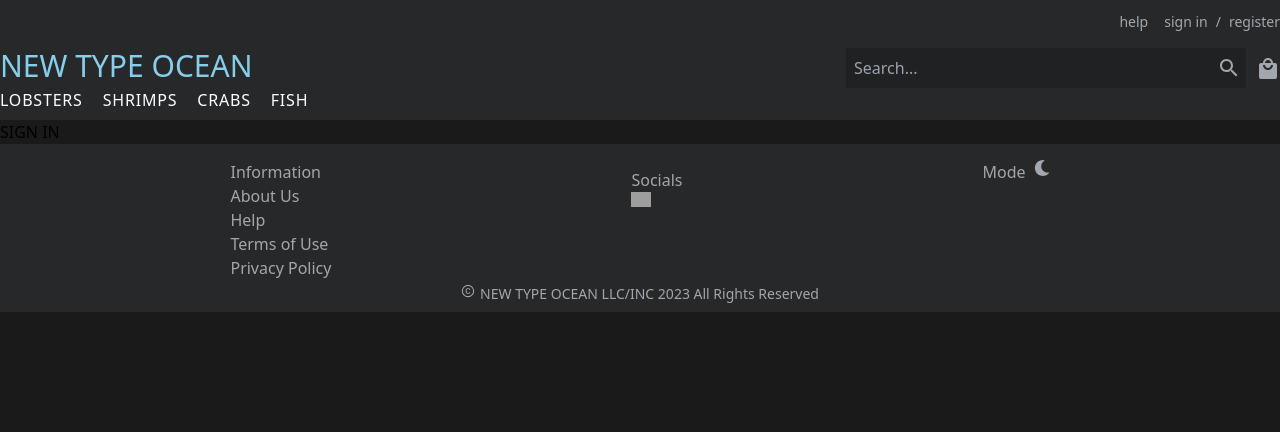
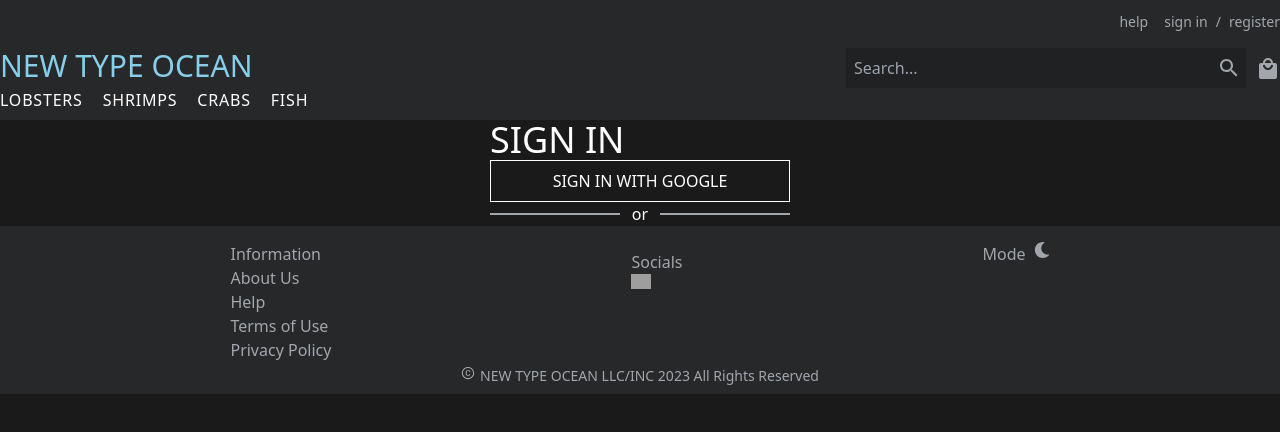
Before and after one commit to Requiem-of-Zero/gjallarhorn, a Next.js app: page /login in a window 1280 px wide. Shown: the top 432 px of the page. Built offline with nearby package versions, Linux system fonts and the light colour scheme; no server answers; grey boxes are pictures that could not be loaded; a web font is replaced by a local one.

Commit message:
UserAuth complete with firebase

```diff
--- a/src/components/Banner/Banner.js
+++ b/src/components/Banner/Banner.js
@@ -14,7 +14,7 @@ const Banner = ({banners}) => {
       }}
       id="banner-slider"
       aria-label="My Gundams"
-      className="max-w-contentContainer m0a"
+      className="max-w-contentContainer m0a cursor-pointer"
     >
       {banners.map((banner, i) => <Slide key={`banner-${i}`}{...banner}/>)}
     </Splide>
--- a/src/components/Header/Header.js
+++ b/src/components/Header/Header.js
@@ -1,24 +1,38 @@
+import { UserAuth } from "@/context/AuthContext";
 import LocalMallIcon from "@mui/icons-material/LocalMall";
 import SearchIcon from "@mui/icons-material/Search";
+import Link from "next/link";
 import { useSelector } from "react-redux";
-import Link from "next/link";
+import LoginSubheader from "./LoginSubheader";
 
 const Header = () => {
   const products = useSelector((state) => state.products);
+  const { user, logout } = UserAuth();
 
+  const handleSignOut = async () => {
+    try {
+      await logout();
+    } catch (error) {
+      console.log(error);
+    }
+  };
   return (
     <div className="sticky top-0 z-10 bg-grey h-12 flex justify-end flex-col items-center py-2 lgl:h-[120px] lgl:items-start">
       <div className="max-w-contentContainer m0a">
-        <div>
-          <ul className="flex justify-end text-[#A1A7AD] gap-2 text-sm h-9">
-            <li className="pr-2">help</li>
-            <Link href='/login'>sign in</Link>
-            <li>/</li>
-            <li>register</li>
-          </ul>
-        </div>
+        {user ? (
+          <div className="flex justify-end text-[#A1A7AD] gap-2 text-sm h-9">
+            <p className="pr-2 cursor-pointer">help</p>
+            <p onClick={handleSignOut} className="cursor-pointer">
+              logout
+            </p>
+          </div>
+        ) : (
+          <LoginSubheader />
+        )}
         <div className="navigation-title flex justify-between lgl:w-[1000px] xl:w-[1280px]">
-          <Link href='/' className="text-3xl text-blue">NEW TYPE OCEAN</Link>
+          <Link href="/" className="text-3xl text-blue">
+            NEW TYPE OCEAN
+          </Link>
           <div id="main-search" className="flex gap-[10px] items-center">
             <div className="relative">
               <input
@@ -28,9 +42,15 @@ const Header = () => {
               />
               <SearchIcon className="absolute right-[5px] top-[8px]" />
             </div>
-            <div className='relative'>
+            <div className="relative">
               <LocalMallIcon />
-              <span className={`absolute text-xs -top-1 left-4 w-5 h-5 rounded-full flex justify-center items-center ${products && products.length > 0 ? 'bg-blue' : '' }`}>{products.length > 0 ? products.length : '' }</span>
+              <span
+                className={`absolute text-xs -top-1 left-4 w-5 h-5 rounded-full flex justify-center items-center ${
+                  products && products.length > 0 ? "bg-blue" : ""
+                }`}
+              >
+                {products.length > 0 ? products.length : ""}
+              </span>
             </div>
           </div>
         </div>
--- /dev/null
+++ b/src/components/Header/LoginSubheader.js
@@ -0,0 +1,16 @@
+import Link from "next/link";
+
+const LoginSubheader = () => {
+  return (
+    <div>
+      <ul className="flex justify-end text-[#A1A7AD] gap-2 text-sm h-9">
+        <li className="pr-2">help</li>
+        <Link href="/login">sign in</Link>
+        <li>/</li>
+        <li>register</li>
+      </ul>
+    </div>
+  );
+}
+
+export default LoginSubheader
--- /dev/null
+++ b/src/context/AuthContext.js
@@ -0,0 +1,59 @@
+import { auth } from "@/firebase.config";
+import {
+  GoogleAuthProvider,
+  onAuthStateChanged,
+  signInWithPopup,
+  signInWithRedirect,
+  signOut,
+} from "firebase/auth";
+import { createContext, useContext, useEffect, useState } from "react";
+
+const AuthContext = createContext();
+
+export const AuthContextProvider = ({ children }) => {
+  const [user, setUser] = useState({});
+  const googleSignIn = () => {
+    const provider = new GoogleAuthProvider();
+    signInWithPopup(auth, provider)
+      .then((result) => {
+        // This gives you a Google Access Token. You can use it to access the Google API.
+        const credential = GoogleAuthProvider.credentialFromResult(result);
+        const token = credential.accessToken;
+        // The signed-in user info.
+        const user = result.user;
+        // IdP data available using getAdditionalUserInfo(result)
+        // ...
+      })
+      .catch((error) => {
+        // Handle Errors here.
+        const errorCode = error.code;
+        const errorMessage = error.message;
+        // The email of the user's account used.
+        const email = error.customData.email;
+        // The AuthCredential type that was used.
+        const credential = GoogleAuthProvider.credentialFromError(error);
+        // ...
+      });
+  };
+
+  const logout = () => {
+    signOut(auth)
+  }
+  useEffect(() => {
+    const unsubscribe = onAuthStateChanged(auth, (currentUser) => {
+      setUser(currentUser)
+    });
+    return () => {
+      unsubscribe();
+    }
+  }, []);
+  return (
+    <AuthContext.Provider value={{ googleSignIn, logout, user }}>
+      {children}
+    </AuthContext.Provider>
+  );
+};
+
+export const UserAuth = () => {
+  return useContext(AuthContext);
+};
--- a/src/firebase.config.js
+++ b/src/firebase.config.js
@@ -1,6 +1,7 @@
 // Import the functions you need from the SDKs you need
 import { initializeApp } from "firebase/app";
-import { getAnalytics } from "firebase/analytics";
+import {getAuth} from 'firebase/auth';
+
 // TODO: Add SDKs for Firebase products that you want to use
 // https://firebase.google.com/docs/web/setup#available-libraries
 
@@ -18,4 +19,4 @@ const firebaseConfig = {
 
 // Initialize Firebase
 export const app = initializeApp(firebaseConfig);
-const analytics = getAnalytics(app);
+export const auth = getAuth();
--- a/src/pages/_app.js
+++ b/src/pages/_app.js
@@ -1,14 +1,15 @@
 import Footer from "@/components/Footer/Footer";
 import Header from "@/components/Header/Header";
+import { AuthContextProvider } from "@/context/AuthContext";
 import { Anek_Gujarati } from "next/font/google";
 import { Router } from "next/router";
 import NProgress from "nprogress";
 import { Provider } from "react-redux";
 import { PersistGate } from "redux-persist/integration/react";
+import { app } from "../firebase.config";
 import { persistor, store } from "../redux/store";
 import "../styles/globals.css";
 import "../styles/nprogress.css";
-import {app} from '../firebase.config'
 const anek = Anek_Gujarati({ subsets: ["latin"], weight: "500" });
 
 Router.events.on("routeChangeStart", () => NProgress.start());
@@ -17,6 +18,7 @@ Router.events.on("routeChangeError", () => NProgress.done());
 
 export default function App({ Component, pageProps }) {
   return (
+    <AuthContextProvider>
       <Provider store={store} className={anek.className}>
         <PersistGate loading={null} persistor={persistor}>
           <Header />
@@ -24,5 +26,6 @@ export default function App({ Component, pageProps }) {
           <Footer />
         </PersistGate>
       </Provider>
+    </AuthContextProvider>
   );
 }
--- a/src/pages/login.js
+++ b/src/pages/login.js
@@ -1,7 +1,45 @@
+import { UserAuth } from "@/context/AuthContext";
+import { useRouter } from "next/router";
+
 export default function Login() {
+  const { googleSignIn, user, logout } = UserAuth();
+  const router = useRouter();
+  const handleGoogleSignIn = async () => {
+    try {
+      await googleSignIn();
+      router.push('/')
+    } catch (error) {
+      console.log(error);
+    }
+  };
+
+  const handleSignOut = async () => {
+    try {
+      await logout()
+    } catch(error) {
+      console.log(error)
+    }
+  }
+
+  console.log(user)
   return (
-    <>
-      SIGN IN
-    </>
+    <div className="w-screen flex items-center justify-center">
+      <div className="w-[300px]">
+        <div className="flex flex-col text-white">
+          <h2 className="text-4xl">SIGN IN</h2>
+          <button
+            className="border-white border py-2"
+            onClick={handleGoogleSignIn}
+          >
+            SIGN IN WITH GOOGLE
+          </button>
+          <div class="text-weak dark:text-weak-dark flex items-center">
+            <span class="bg-light-grey h-[2px] flex-1"></span>{" "}
+            <span class="mx-3">or</span>{" "}
+            <span class="bg-light-grey h-[2px] flex-1"></span>
+          </div>
+        </div>
+      </div>
+    </div>
   );
 }
```
Lines whose indentation alone changed are shown as unchanged.
